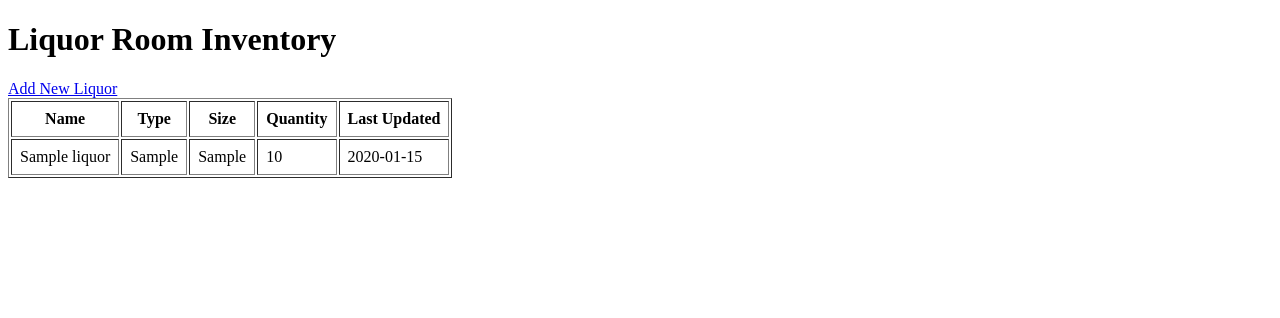
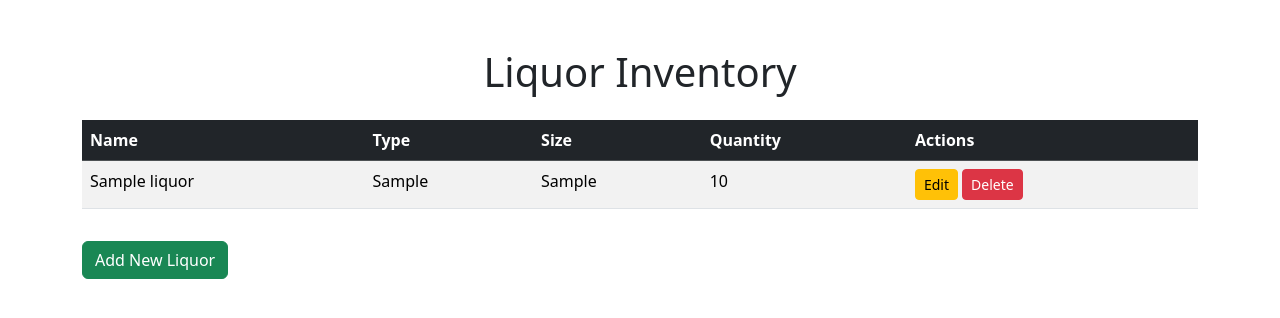
Before and after one commit to davidalevargas7/Jue-Lan-Liquor-Inventory, a Flask app: page / in a window 1280 px wide. Shown: the top 318 px of the page. Run offline with Flask 3, Linux system fonts and the light colour scheme; tables that the repository leaves empty hold one stand-in row (values such as "Sample post").

Commit message:
add edit/delete routes and styled tempplates

```diff
--- a/app.py
+++ b/app.py
@@ -8,7 +8,7 @@ from dotenv import load_dotenv
 load_dotenv()
 
 app = Flask(__name__)
-app.config['SQLALCHEMY_DATABASE_URI'] = os.getenv("DATABASE_URL")
+app.config['SQLALCHEMY_DATABASE_URI'] = "postgresql://neondb_owner:npg_mO6IdNFki3Qo@ep-shrill-cake-a43ro4b9-pooler.us-east-1.aws.neon.tech/neondb?sslmode=require"
 app.config['SQLALCHEMY_TRACK_MODIFICATIONS'] = False
 
 db = SQLAlchemy(app)
@@ -35,10 +35,10 @@ def setup_db():
 # Home route
 @app.route('/')
 def index():
-    liquors = Liquor.query.all()
+    liquors = Liquor.query.order_by(Liquor.liquor_name).all()
     return render_template('index.html', liquors=liquors)
 
-# Add liquor route
+# Add liquor
 @app.route('/add', methods=['GET', 'POST'])
 def add_liquor():
     if request.method == 'POST':
@@ -54,6 +54,28 @@ def add_liquor():
         return redirect(url_for('index'))
     return render_template('add.html')
 
-# Run the app locally
+# Edit liquor
+@app.route('/edit/<int:liquor_id>', methods=['GET', 'POST'])
+def edit_liquor(liquor_id):
+    liquor = Liquor.query.get_or_404(liquor_id)
+    if request.method == 'POST':
+        liquor.liquor_name = request.form['liquor_name']
+        liquor.liquor_type = request.form['liquor_type']
+        liquor.bottle_size = request.form['bottle_size']
+        liquor.quantity = int(request.form['quantity'])
+        liquor.last_updated = datetime.datetime.now().strftime("%Y-%m-%d %H:%M:%S")
+        db.session.commit()
+        return redirect(url_for('index'))
+    return render_template('edit.html', liquor=liquor)
+
+# Delete liquor
+@app.route('/delete/<int:liquor_id>')
+def delete_liquor(liquor_id):
+    liquor = Liquor.query.get_or_404(liquor_id)
+    db.session.delete(liquor)
+    db.session.commit()
+    return redirect(url_for('index'))
+
+# Run locally
 if __name__ == '__main__':
     app.run(debug=True)
--- a/templates/index.html
+++ b/templates/index.html
@@ -1,28 +1,41 @@
 <!DOCTYPE html>
-<html>
+<html lang="en">
 <head>
+  <meta charset="UTF-8">
   <title>Liquor Inventory</title>
+  <link href="https://cdn.jsdelivr.net/npm/bootstrap@5.3.2/dist/css/bootstrap.min.css" rel="stylesheet">
 </head>
 <body>
-    <h1>Liquor Room Inventory</h1>
-    <a href="{{ url_for('add_liquor') }}">Add New Liquor</a>
-    <table border="1" cellpadding="8">
+  <div class="container my-5">
+    <h1 class="text-center mb-4">Liquor Inventory</h1>
+
+    <table class="table table-striped table-hover">
+      <thead class="table-dark">
         <tr>
           <th>Name</th>
           <th>Type</th>
           <th>Size</th>
           <th>Quantity</th>
-            <th>Last Updated</th>
+          <th>Actions</th>
         </tr>
+      </thead>
+      <tbody>
         {% for liquor in liquors %}
         <tr>
           <td>{{ liquor.liquor_name }}</td>
           <td>{{ liquor.liquor_type }}</td>
           <td>{{ liquor.bottle_size }}</td>
           <td>{{ liquor.quantity }}</td>
-            <td>{{ liquor.last_updated }}</td>
+          <td>
+            <a href="{{ url_for('edit_liquor', liquor_id=liquor.id) }}" class="btn btn-sm btn-warning">Edit</a>
+            <a href="{{ url_for('delete_liquor', liquor_id=liquor.id) }}" class="btn btn-sm btn-danger" onclick="return confirm('Are you sure?');">Delete</a>
+          </td>
         </tr>
         {% endfor %}
+      </tbody>
     </table>
+
+    <a href="{{ url_for('add_liquor') }}" class="btn btn-success mt-3">Add New Liquor</a>
+  </div>
 </body>
 </html>
```
Also changed, not shown: edit.html (added, +35 -0 lines). Lines whose indentation alone changed are shown as unchanged.
